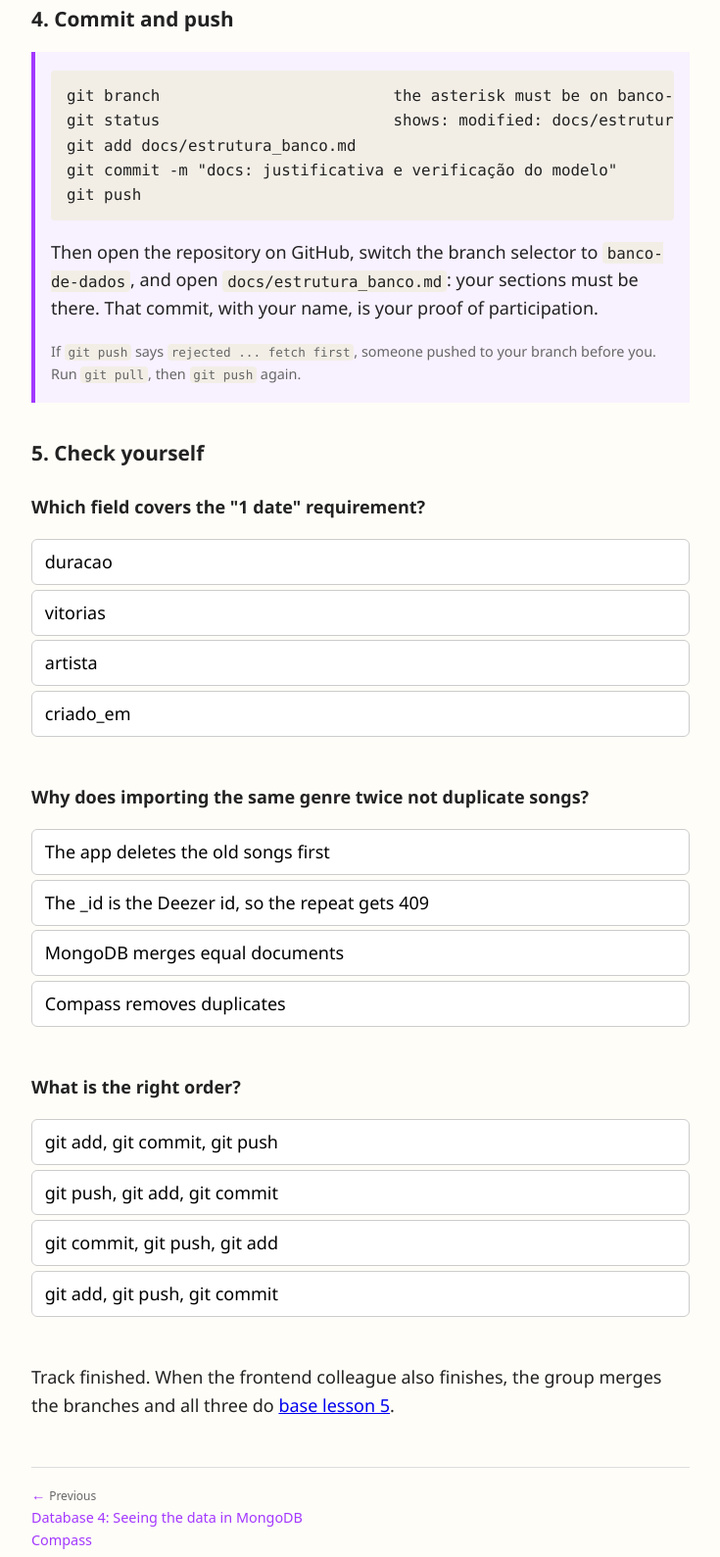
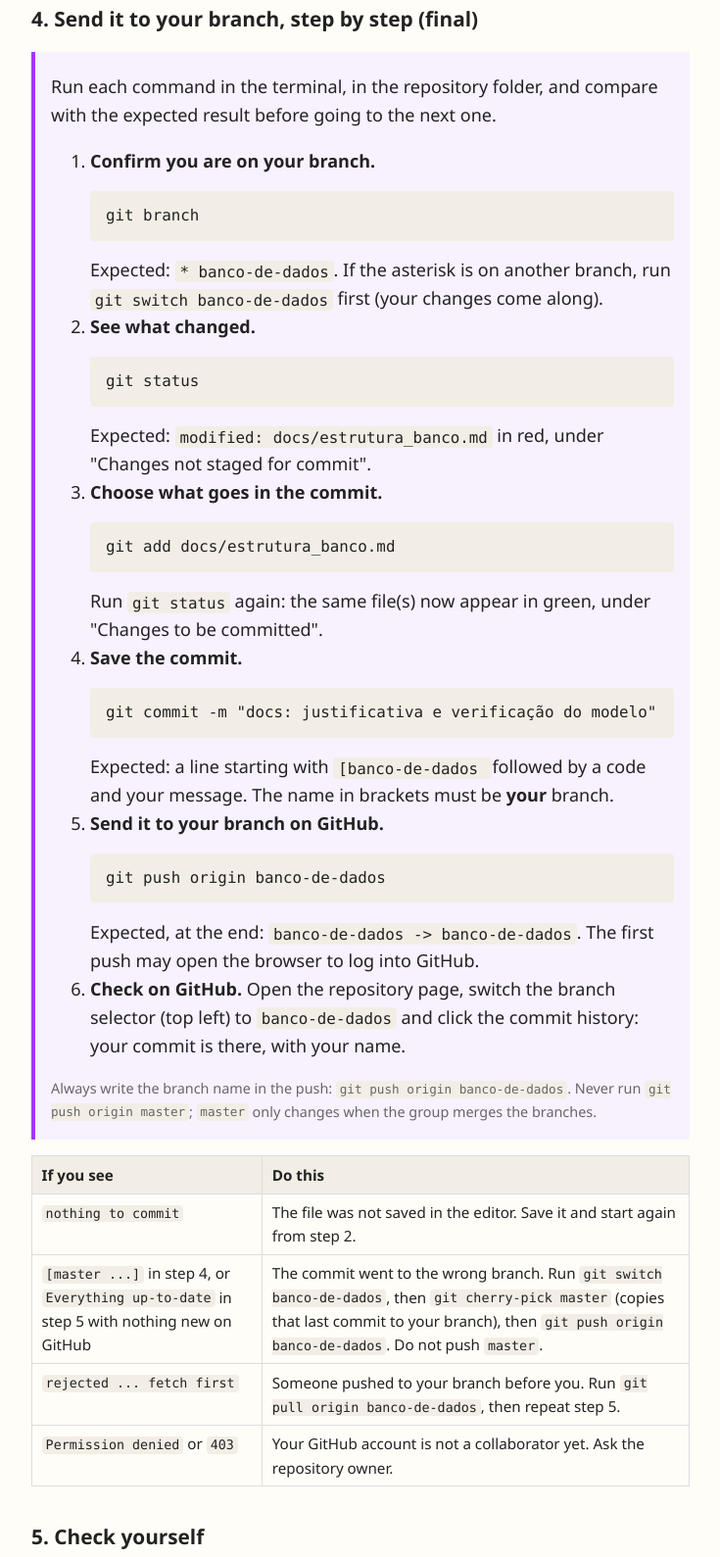
Before and after one commit to amandaolliveira/salve-uma-musica, a plain HTML site: page docs/learning/trilha-banco-de-dados/0005-documentando-o-modelo.html in a window 1280 px wide. Shown: the part 1383-2972 px from the top of the page at 98% size, without its empty margins (272-1007 px from the left). Drawn offline with Linux system fonts and the light colour scheme.

Commit message:
docs: passo a passo de add, commit e push na branch banco-de-dados
Co-Authored-By: Claude Opus 5.5 <noreply@anthropic.com>

```diff
--- a/docs/learning/trilha-banco-de-dados/0005-documentando-o-modelo.html
+++ b/docs/learning/trilha-banco-de-dados/0005-documentando-o-modelo.html
@@ -64,16 +64,36 @@ Conferido no MongoDB Compass em 07/11/2026 (banco `restheart`):
 <p class="note">The numbers above are only an example. Use the ones you saw.</p>
 </details>
 
-<h2>4. Commit and push</h2>
+<h2>4. Send it to your branch, step by step (final)</h2>
 <div class="task">
-<pre>git branch                         the asterisk must be on banco-de-dados
-git status                         shows: modified: docs/estrutura_banco.md
-git add docs/estrutura_banco.md
-git commit -m "docs: justificativa e verificação do modelo"
-git push</pre>
-<p>Then open the repository on GitHub, switch the branch selector to <code>banco-de-dados</code>, and open <code>docs/estrutura_banco.md</code>: your sections must be there. That commit, with your name, is your proof of participation.</p>
-<p class="note">If <code>git push</code> says <code>rejected ... fetch first</code>, someone pushed to your branch before you. Run <code>git pull</code>, then <code>git push</code> again.</p>
+<p>Run each command in the terminal, in the repository folder, and compare with the expected result before going to the next one.</p>
+<ol>
+<li><b>Confirm you are on your branch.</b>
+<pre>git branch</pre>
+Expected: <code>* banco-de-dados</code>. If the asterisk is on another branch, run <code>git switch banco-de-dados</code> first (your changes come along).</li>
+<li><b>See what changed.</b>
+<pre>git status</pre>
+Expected: <code>modified: docs/estrutura_banco.md</code> in red, under "Changes not staged for commit".</li>
+<li><b>Choose what goes in the commit.</b>
+<pre>git add docs/estrutura_banco.md</pre>
+Run <code>git status</code> again: the same file(s) now appear in green, under "Changes to be committed".</li>
+<li><b>Save the commit.</b>
+<pre>git commit -m "docs: justificativa e verificação do modelo"</pre>
+Expected: a line starting with <code>[banco-de-dados </code> followed by a code and your message. The name in brackets must be <b>your</b> branch.</li>
+<li><b>Send it to your branch on GitHub.</b>
+<pre>git push origin banco-de-dados</pre>
+Expected, at the end: <code>banco-de-dados -&gt; banco-de-dados</code>. The first push may open the browser to log into GitHub.</li>
+<li><b>Check on GitHub.</b> Open the repository page, switch the branch selector (top left) to <code>banco-de-dados</code> and click the commit history: your commit is there, with your name.</li>
+</ol>
+<p class="note">Always write the branch name in the push: <code>git push origin banco-de-dados</code>. Never run <code>git push origin master</code>; <code>master</code> only changes when the group merges the branches.</p>
 </div>
+<table>
+<tr><th>If you see</th><th>Do this</th></tr>
+<tr><td><code>nothing to commit</code></td><td>The file was not saved in the editor. Save it and start again from step 2.</td></tr>
+<tr><td><code>[master ...]</code> in step 4, or <code>Everything up-to-date</code> in step 5 with nothing new on GitHub</td><td>The commit went to the wrong branch. Run <code>git switch banco-de-dados</code>, then <code>git cherry-pick master</code> (copies that last commit to your branch), then <code>git push origin banco-de-dados</code>. Do not push <code>master</code>.</td></tr>
+<tr><td><code>rejected ... fetch first</code></td><td>Someone pushed to your branch before you. Run <code>git pull origin banco-de-dados</code>, then repeat step 5.</td></tr>
+<tr><td><code>Permission denied</code> or <code>403</code></td><td>Your GitHub account is not a collaborator yet. Ask the repository owner.</td></tr>
+</table>
 
 <h2>5. Check yourself</h2>
 <div class="quiz" data-answer="3" data-why="criado_em is the date; duracao and vitorias are numbers; artista is the embedded object.">
@@ -158,16 +178,36 @@ Conferido no MongoDB Compass em 07/11/2026 (banco `restheart`):
 <p class="note">Os números acima são só um exemplo. Use os que você viu.</p>
 </details>
 
-<h2>4. Commit e push</h2>
+<h2>4. Envie para a sua branch, passo a passo (final)</h2>
 <div class="task">
-<pre>git branch                         o asterisco precisa estar na banco-de-dados
-git status                         mostra: modified: docs/estrutura_banco.md
-git add docs/estrutura_banco.md
-git commit -m "docs: justificativa e verificação do modelo"
-git push</pre>
-<p>Depois abra o repositório no GitHub, troque o seletor de branch para <code>banco-de-dados</code> e abra o <code>docs/estrutura_banco.md</code>: as suas seções precisam estar lá. Esse commit, com o seu nome, é a sua prova de participação.</p>
-<p class="note">Se o <code>git push</code> disser <code>rejected ... fetch first</code>, alguém enviou algo para a sua branch antes. Rode <code>git pull</code> e depois <code>git push</code> de novo.</p>
+<p>Rode cada comando no terminal, na pasta do repositório, e compare com o resultado esperado antes de ir para o próximo.</p>
+<ol>
+<li><b>Confirme que você está na sua branch.</b>
+<pre>git branch</pre>
+Esperado: <code>* banco-de-dados</code>. Se o asterisco estiver em outra branch, rode antes <code>git switch banco-de-dados</code> (as suas mudanças vêm junto).</li>
+<li><b>Veja o que mudou.</b>
+<pre>git status</pre>
+Esperado: <code>modified: docs/estrutura_banco.md</code> em vermelho, em "Changes not staged for commit".</li>
+<li><b>Escolha o que vai no commit.</b>
+<pre>git add docs/estrutura_banco.md</pre>
+Rode <code>git status</code> de novo: o(s) mesmo(s) arquivo(s) agora aparece(m) em verde, em "Changes to be committed".</li>
+<li><b>Salve o commit.</b>
+<pre>git commit -m "docs: justificativa e verificação do modelo"</pre>
+Esperado: uma linha começando com <code>[banco-de-dados </code>, seguida de um código e da sua mensagem. O nome entre colchetes precisa ser a <b>sua</b> branch.</li>
+<li><b>Envie para a sua branch no GitHub.</b>
+<pre>git push origin banco-de-dados</pre>
+Esperado, no fim: <code>banco-de-dados -&gt; banco-de-dados</code>. O primeiro push pode abrir o navegador para entrar no GitHub.</li>
+<li><b>Confira no GitHub.</b> Abra a página do repositório, troque o seletor de branch (no canto superior esquerdo) para <code>banco-de-dados</code> e clique no histórico de commits: o seu commit está lá, com o seu nome.</li>
+</ol>
+<p class="note">Sempre escreva o nome da branch no push: <code>git push origin banco-de-dados</code>. Nunca rode <code>git push origin master</code>; a <code>master</code> só muda quando o grupo mescla as branches.</p>
 </div>
+<table>
+<tr><th>Se aparecer</th><th>Faça isto</th></tr>
+<tr><td><code>nothing to commit</code></td><td>O arquivo não foi salvo no editor. Salve e recomece do passo 2.</td></tr>
+<tr><td><code>[master ...]</code> no passo 4, ou <code>Everything up-to-date</code> no passo 5 sem nada novo no GitHub</td><td>O commit foi para a branch errada. Rode <code>git switch banco-de-dados</code>, depois <code>git cherry-pick master</code> (copia esse último commit para a sua branch), depois <code>git push origin banco-de-dados</code>. Não faça push da <code>master</code>.</td></tr>
+<tr><td><code>rejected ... fetch first</code></td><td>Alguém enviou algo para a sua branch antes de você. Rode <code>git pull origin banco-de-dados</code> e repita o passo 5.</td></tr>
+<tr><td><code>Permission denied</code> ou <code>403</code></td><td>A sua conta do GitHub ainda não é colaboradora. Peça ao dono do repositório.</td></tr>
+</table>
 
 <h2>5. Teste o que aprendeu</h2>
 <div class="quiz" data-answer="3" data-why="criado_em é a data; duracao e vitorias são números; artista é o objeto embutido.">
```
Also changed, not shown: docs/learning/trilha-banco-de-dados/0001-pegando-sua-branch.html (+16 -14 lines).
